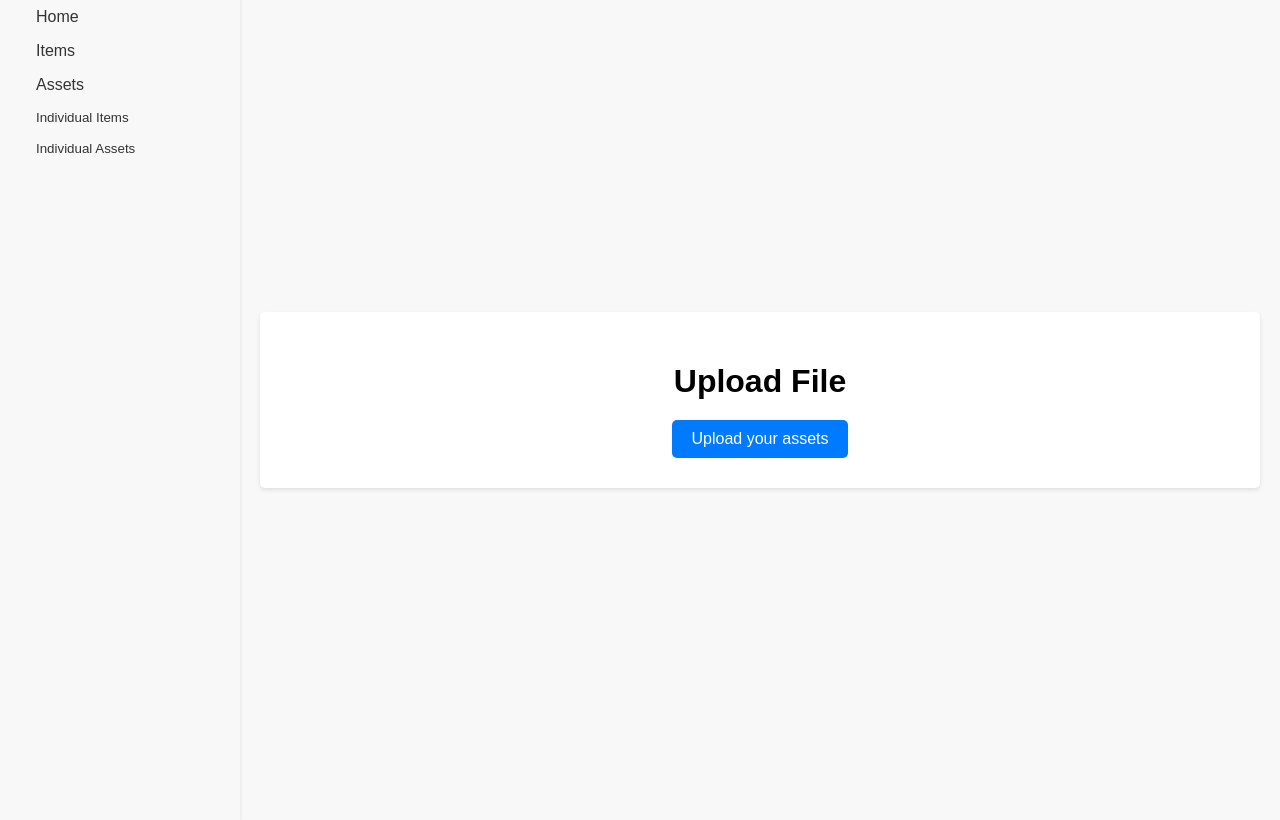
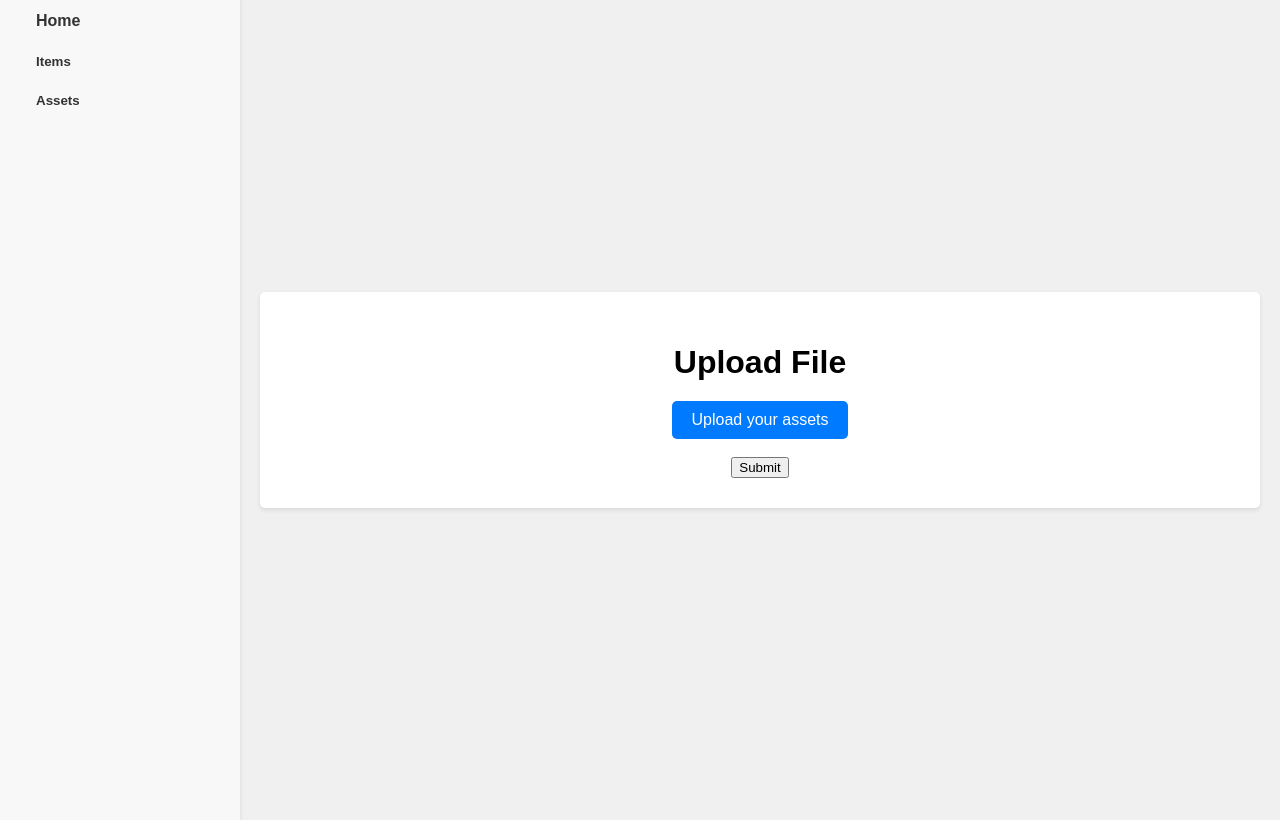
Before and after one commit to epitcher/example-flask, a Flask app: page / in a window 1280 px wide. Run offline with Flask 3, Linux system fonts and the light colour scheme.

Commit message:
Fix sidebar dropdowns

```diff
--- a/app/static/styles.css
+++ b/app/static/styles.css
@@ -6,7 +6,7 @@ body {
     justify-content: center;
     align-items: center;
     height: 100vh;
-    background-color: #f8f8f8;
+    background-color: #F0F0F0;
 }
 
 .container {
@@ -52,8 +52,9 @@ body {
 .sidebar a {
     display: block;
     text-decoration: none;
-    padding: 8px 16px;
+    padding: 12px 16px;
     color: #333;
+    font-weight: bold;
 }
 
 .sidebar a:hover {
@@ -73,11 +74,13 @@ body {
     background-color: #f8f8f8;
     color: #333;
     border: none;
-    padding: 8px 16px;
+    padding: 12px 16px;
     text-align: left;
     cursor: pointer;
     outline: none;
     width: 100%;
+    font-weight: bold;
+    /* box-shadow: 0 2px 4px rgba(0, 0, 0, 0.1); */
 }
 
 .dropdown-btn:hover {
@@ -89,13 +92,13 @@ body {
     position: absolute;
     background-color: #f8f8f8;
     min-width: 100%;
-    box-shadow: 0 2px 4px rgba(0, 0, 0, 0.1);
+    /* box-shadow: 0 2px 4px rgba(0, 0, 0, 0.1); */
     z-index: 1;
 }
 
 .dropdown-content a {
     display: block;
-    padding: 8px 16px;
+    padding: 12px 16px;
     color: #333;
     text-decoration: none;
 }
--- a/app/templates/base.html
+++ b/app/templates/base.html
@@ -9,19 +9,19 @@
 <body>
     <div class="sidebar">
         <a href="{{ url_for('main.home') }}">Home</a>
-        <a href="{{ url_for('items.items') }}">Items</a>
-        <a href="{{ url_for('assets.assets') }}">Assets</a>
         <div class="dropdown">
-            <button class="dropdown-btn">Individual Items</button>
+            <button class="dropdown-btn">Items</button>
             <div class="dropdown-content">
+                <a href="{{ url_for('items.items') }}">All Items</a>
                 <a href="{{ url_for('items.item', item_id=1) }}">Item 1</a>
                 <a href="{{ url_for('items.item', item_id=2) }}">Item 2</a>
                 <a href="{{ url_for('items.item', item_id=3) }}">Item 3</a>
             </div>
         </div>
         <div class="dropdown">
-            <button class="dropdown-btn">Individual Assets</button>
+            <button class="dropdown-btn">Assets</button>
             <div class="dropdown-content">
+                <a href="{{ url_for('assets.assets') }}">All Assets</a>
                 <a href="{{ url_for('assets.asset', asset_id=1) }}">Asset 1</a>
                 <a href="{{ url_for('assets.asset', asset_id=2) }}">Asset 2</a>
                 <a href="{{ url_for('assets.asset', asset_id=3) }}">Asset 3</a>
--- a/app/templates/home.html
+++ b/app/templates/home.html
@@ -3,7 +3,11 @@
 {% block content %}
 <div class="container">
     <h1>Upload File</h1>
-    <input type="file" id="fileInput" style="display:none">
-    <label for="fileInput" class="upload-btn">Upload your assets</label>
+    <form action="{{ url_for('assets.upload_file') }}" method="POST" enctype="multipart/form-data">
+        <input type="file" id="fileInput" name="file" style="display:none">
+        <label for="fileInput" class="upload-btn">Upload your assets</label>
+        <br><br>
+        <button type="submit">Submit</button>
+    </form>
 </div>
 {% endblock %}
```
